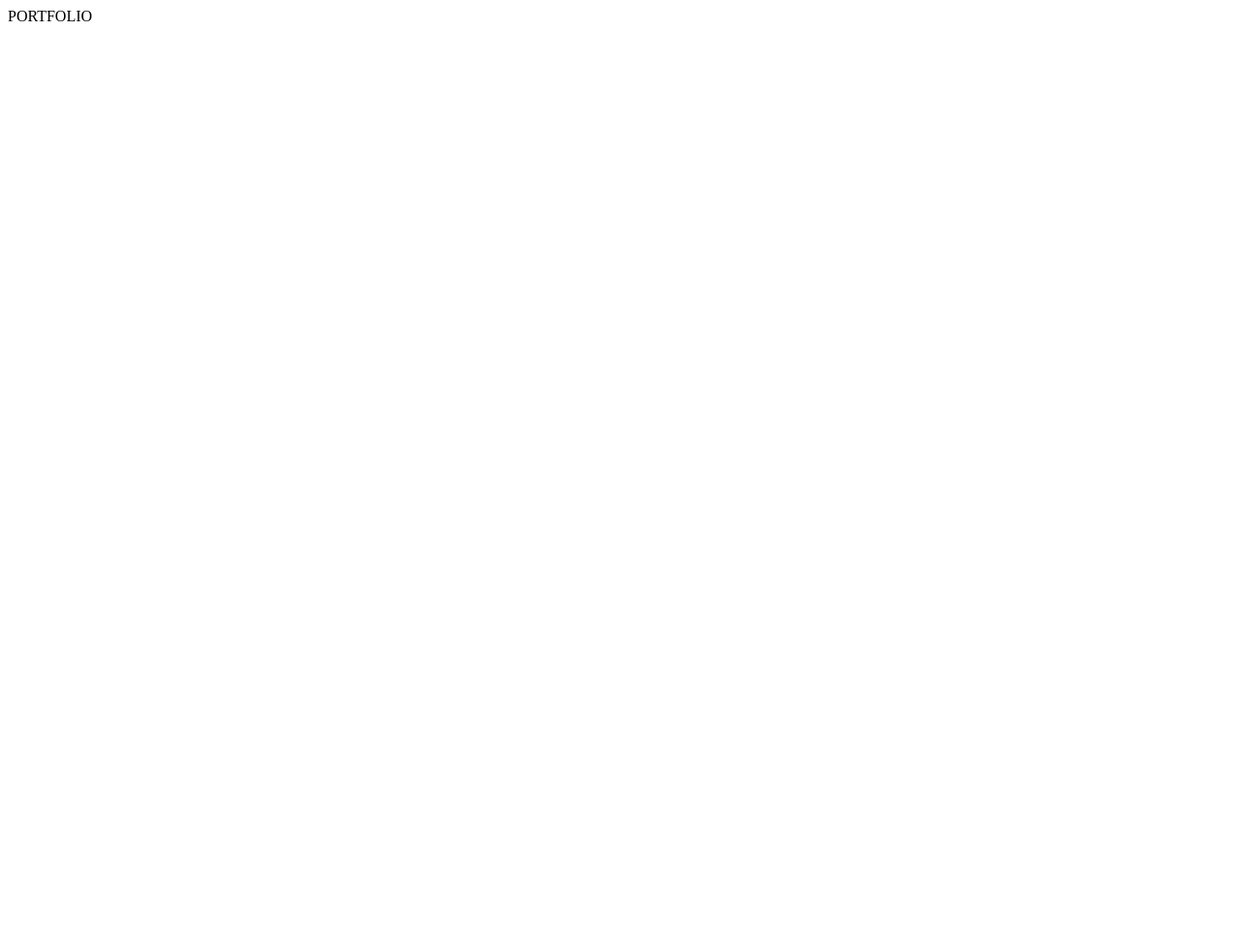
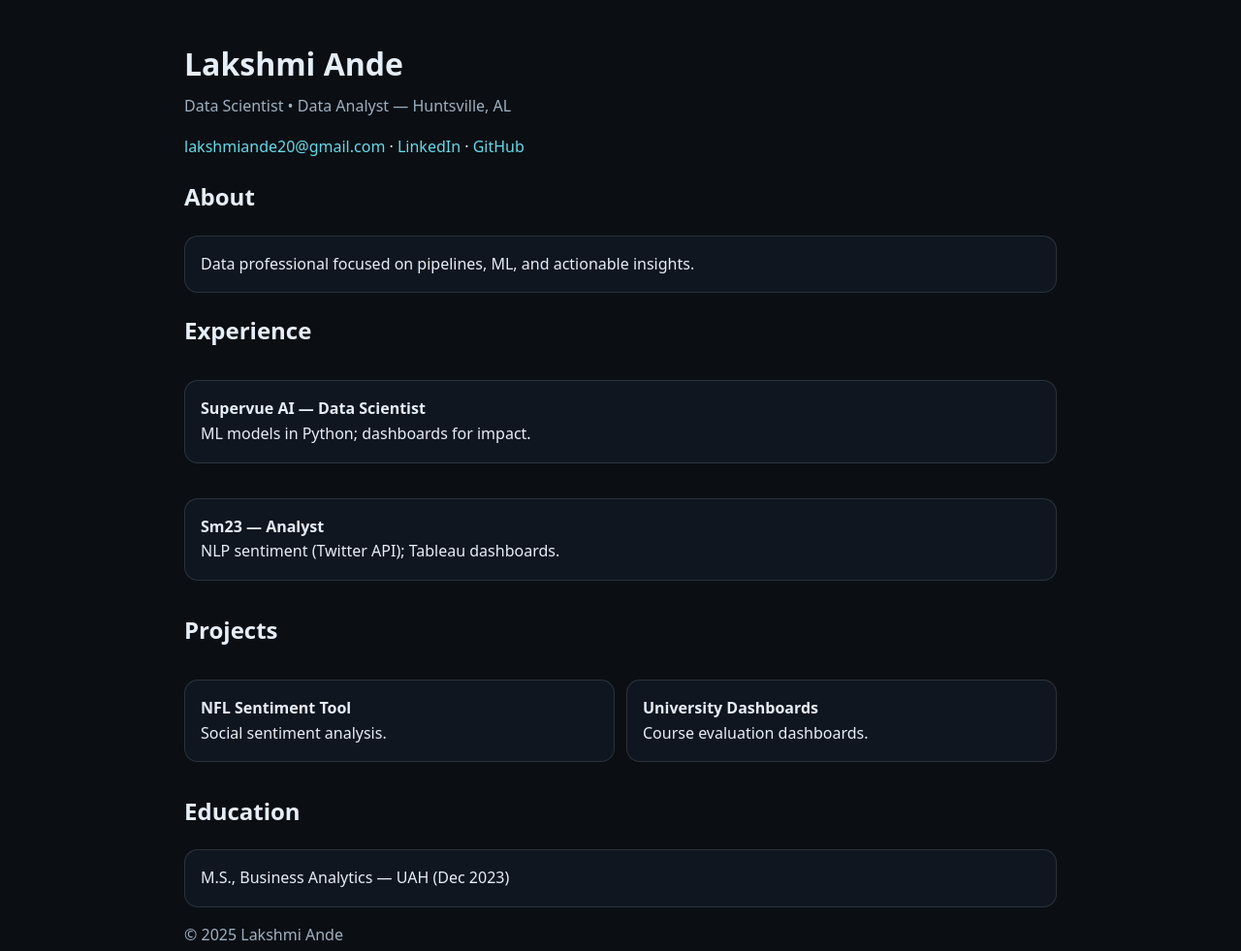
Before and after one commit to lakshmiande7/lakshmiande7.github.io, a plain HTML site: page index.html in a window 1280 px wide. Shown: the whole page at 97% size. Before the commit the page ends 800 px from the top, so only its background shows below. Drawn offline with Linux system fonts and the light colour scheme.

Commit message:
Update index.html

```diff
--- a/index.html
+++ b/index.html
@@ -1 +1,48 @@
-PORTFOLIO
+<!DOCTYPE html>
+<html>
+  <head>
+    <meta charset="utf-8">
+    <title>Lakshmi Ande</title>
+    <meta name="viewport" content="width=device-width, initial-scale=1">
+    <style>
+      body{margin:0;font-family:system-ui,Arial;background:#0b0f14;color:#e6eef7;line-height:1.6}
+      .wrap{max-width:900px;margin:0 auto;padding:40px 18px}
+      h1{margin:0 0 6px} .muted{color:#9fb0c0}
+      .card{background:#0f1620;border:1px solid rgba(255,255,255,.12);border-radius:14px;padding:16px;margin:12px 0}
+      .grid{display:grid;gap:12px} @media(min-width:860px){.grid.cols-2{grid-template-columns:1fr 1fr}}
+      a{color:#66d9e8;text-decoration:none} a:hover{text-decoration:underline}
+    </style>
+  </head>
+  <body>
+    <div class="wrap">
+      <h1>Lakshmi Ande</h1>
+      <div class="muted">Data Scientist • Data Analyst — Huntsville, AL</div>
+      <p>
+        <a href="mailto:lakshmiande20@gmail.com">lakshmiande20@gmail.com</a> ·
+        <a href="https://linkedin.com/in/lakshmi-ande-060690273/" target="_blank">LinkedIn</a> ·
+        <a href="https://github.com/lakshmiande7" target="_blank">GitHub</a>
+      </p>
+
+      <h2>About</h2>
+      <div class="card">Data professional focused on pipelines, ML, and actionable insights.</div>
+
+      <h2>Experience</h2>
+      <div class="grid">
+        <div class="card"><strong>Supervue AI — Data Scientist</strong><br>ML models in Python; dashboards for impact.</div>
+        <div class="card"><strong>Sm23 — Analyst</strong><br>NLP sentiment (Twitter API); Tableau dashboards.</div>
+      </div>
+
+      <h2>Projects</h2>
+      <div class="grid cols-2">
+        <div class="card"><strong>NFL Sentiment Tool</strong><br>Social sentiment analysis.</div>
+        <div class="card"><strong>University Dashboards</strong><br>Course evaluation dashboards.</div>
+      </div>
+
+      <h2>Education</h2>
+      <div class="card">M.S., Business Analytics — UAH (Dec 2023)</div>
+
+      <p class="muted">© <span id="y"></span> Lakshmi Ande</p>
+    </div>
+    <script>document.getElementById('y').textContent=new Date().getFullYear()</script>
+  </body>
+</html>
```
